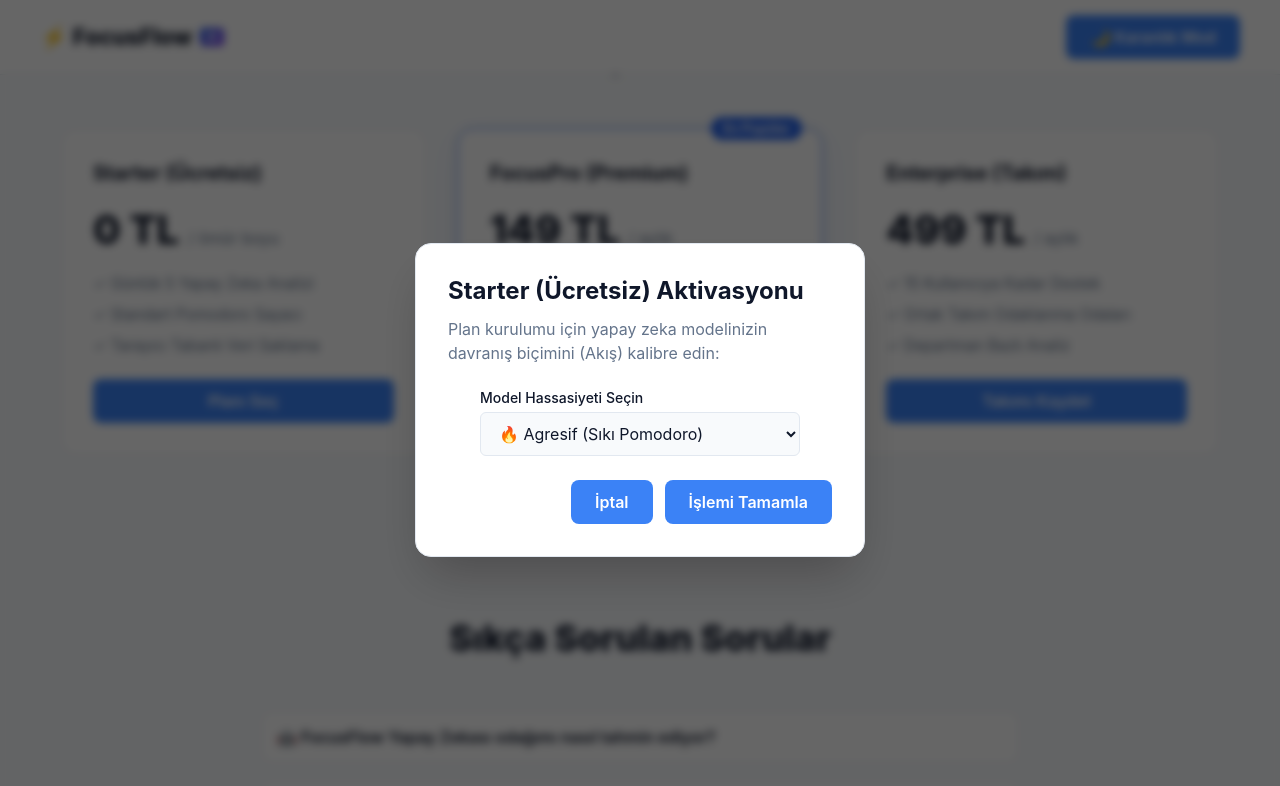
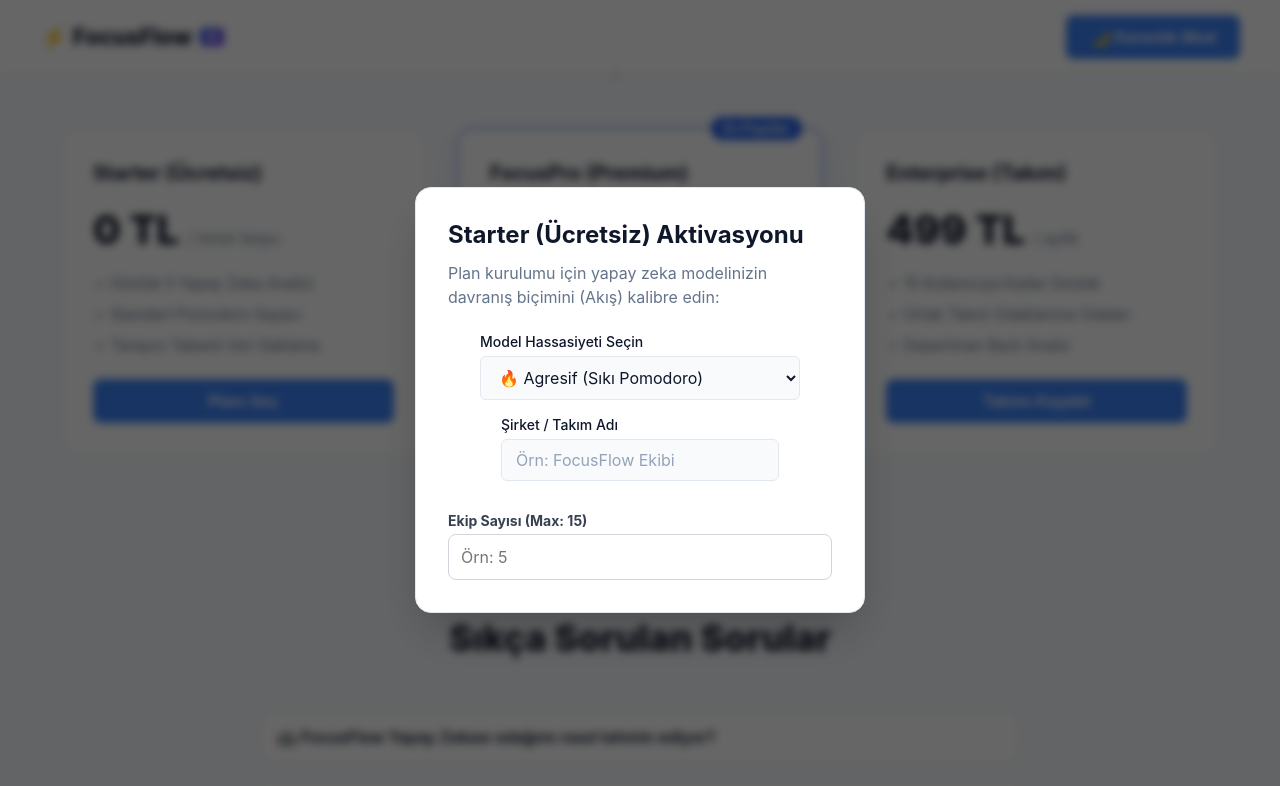
Before and after one commit to sudeafcn/focusflow-project, a React (Vite) app: page / in a window 1280 px wide. Both pictures are taken after a click on the button "Planı Seç". Shown: the part 2368-3154 px from the top of the page. Built offline with nearby package versions, Linux system fonts and the light colour scheme.

Commit message:
Hata giderildi.

```diff
--- a/src/App.tsx
+++ b/src/App.tsx
@@ -363,10 +363,39 @@
               </>
             )}
 
-            <div className="ff-modal-actions">
-              <Button variant="secondary" size="sm" onClick={() => setIsModalOpen(false)}>İptal</Button>
-              <Button variant="primary" size="sm" onClick={() => { alert('İşlem başarıyla tamamlandı!'); setIsModalOpen(false); }}>İşlemi Tamamla</Button>
-            </div>
+<div className="ff-modal-inputs">
+  {/* 1. Kutu: Şirket / Takım Adı */}
+  <Input label="Şirket / Takım Adı" placeholder="Örn: FocusFlow Ekibi" onChange={() => {}} />
+
+  {/* 2. Kutu: Ekip Sayısı (Başlıklı ve Sınırlı) */}
+  <div style={{ marginTop: '15px' }}>
+    <label style={{ display: 'block', fontSize: '14px', fontWeight: 'bold', marginBottom: '5px', color: '#374151', textAlign: 'left' }}>
+      Ekip Sayısı (Max: 15)
+    </label>
+    <input
+      type="number"
+      min={1}
+      max={15}
+      placeholder="Örn: 5"
+      onInput={(e) => {
+        if (Number(e.currentTarget.value) > 15) {
+          e.currentTarget.value = '15';
+          alert('Takım planında maksimum 15 kişi eklenebilir.');
+        }
+      }}
+      style={{
+        width: '100%',
+        padding: '12px',
+        borderRadius: '8px',
+        border: '1px solid #d1d5db',
+        fontFamily: 'inherit',
+        fontSize: '1rem',
+        outline: 'none',
+        boxSizing: 'border-box'
+      }}
+    />
+  </div>
+</div>
           </div>
         </div>
       )}
```
